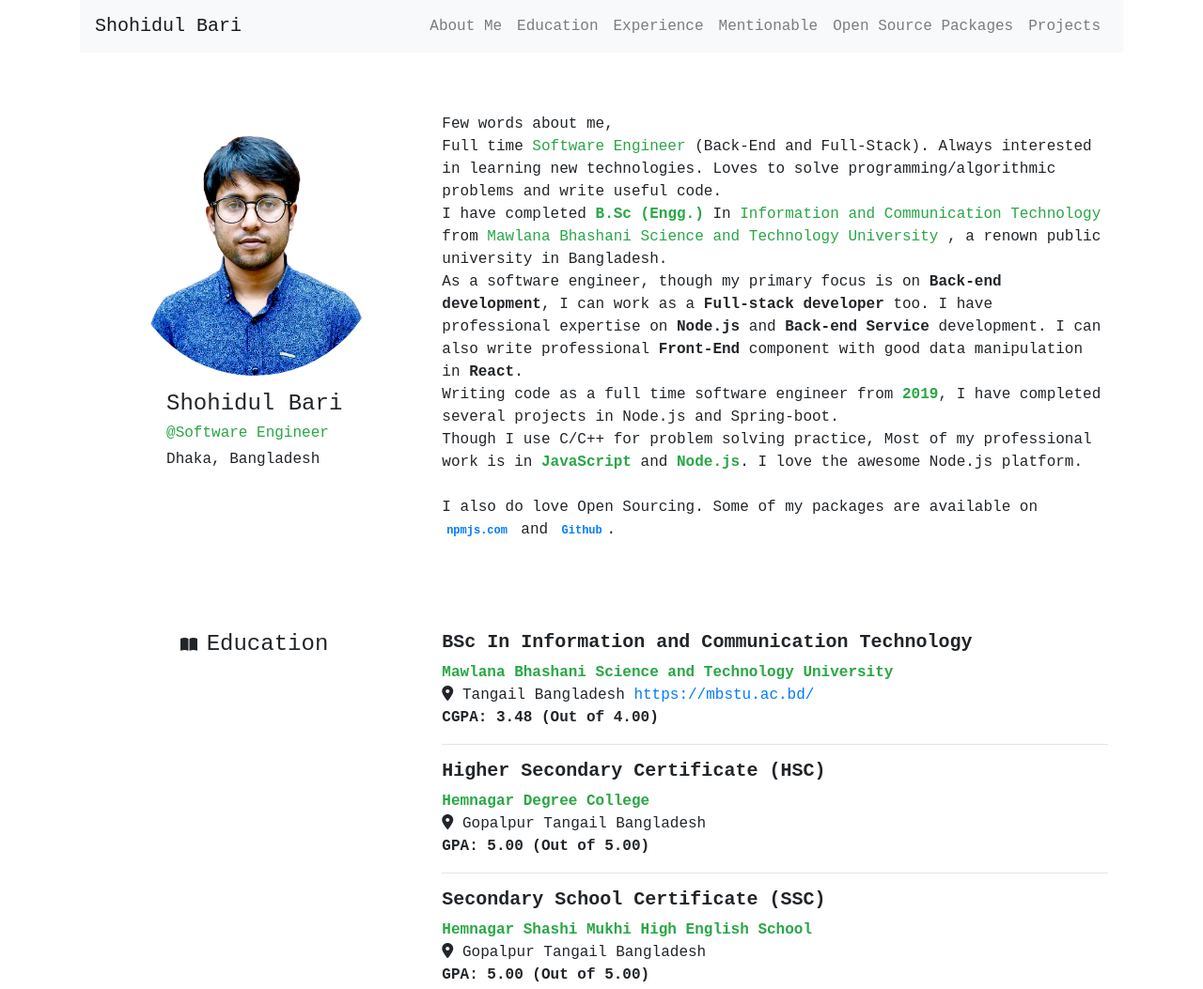
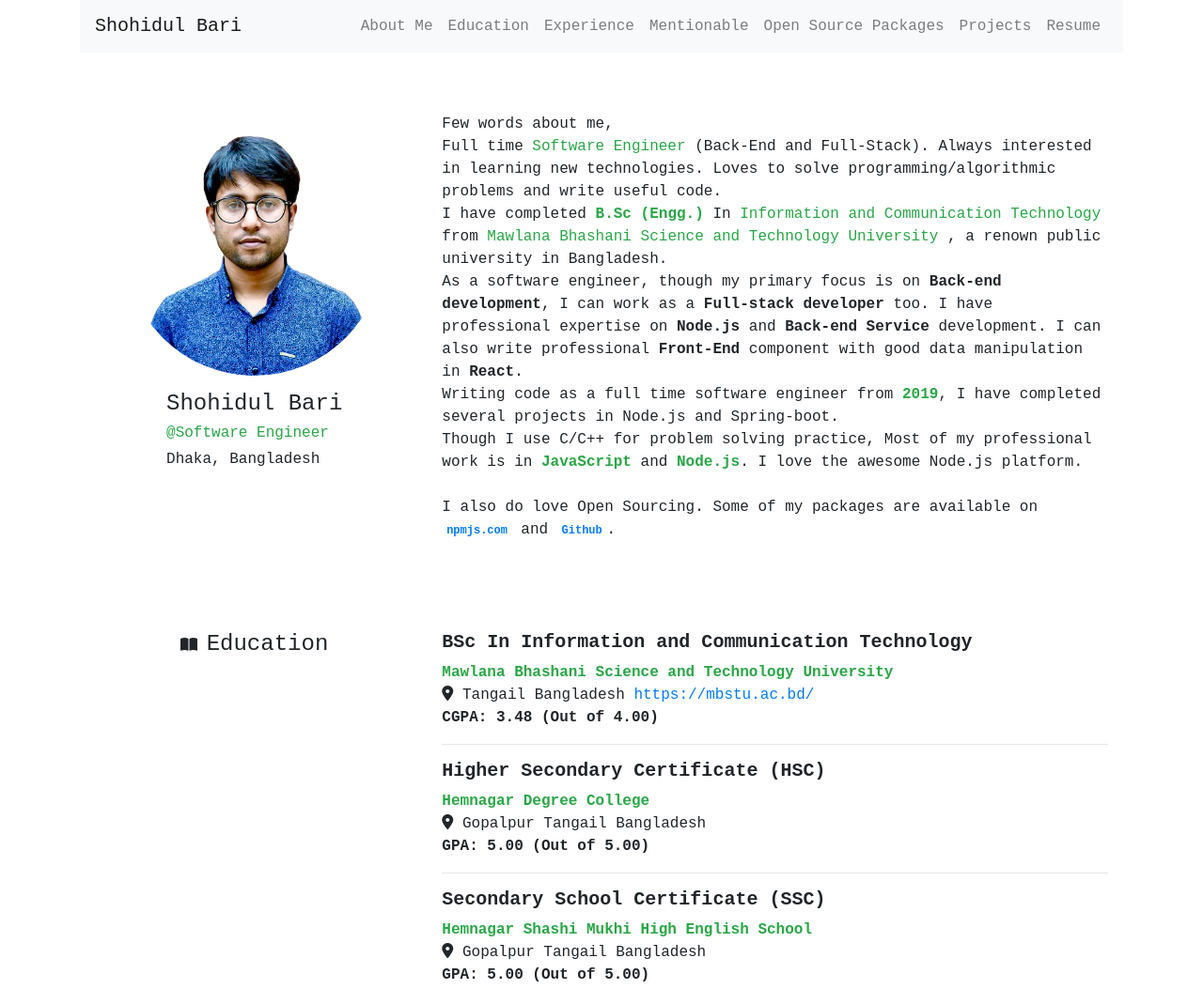
Before and after one commit to shohidulbari/shohidulbari.github.io, a plain HTML site: page index.html in a window 1280 px wide. Shown: the top 1053 px of the page at 94% size. Drawn offline with nearby package versions, Linux system fonts and the light colour scheme.

Commit message:
add resume

```diff
--- a/index.html
+++ b/index.html
@@ -41,6 +41,9 @@
                     </li>
                     <li class="nav-item">
                         <a class="nav-link" href="#">Projects</a>
+                    </li>
+                    <li class="nav-item">
+                        <a class="nav-link" href="/assets/shohidul_bari_resume_v2.0.0.pdf">Resume</a>
                     </li>
                 </ul>
             </div>
@@ -131,7 +134,7 @@
                 <div>
                     <h4 class="font-weight-bold">Software Developer</h4>
                     <strong class="lead text-success">Smart Field Service</strong>
-                    <strong>A sister concern of Idol Ace Ltd.</strong>
+                    <strong><br>A sister concern of Idol Ace Ltd.</strong>
                     <div>
                         <i class="fas fa-map-marker-alt"></i>
                         <p class="d-inline">Dhaka Bangladesh</p>
```
Also changed, not shown: 1 other file.
